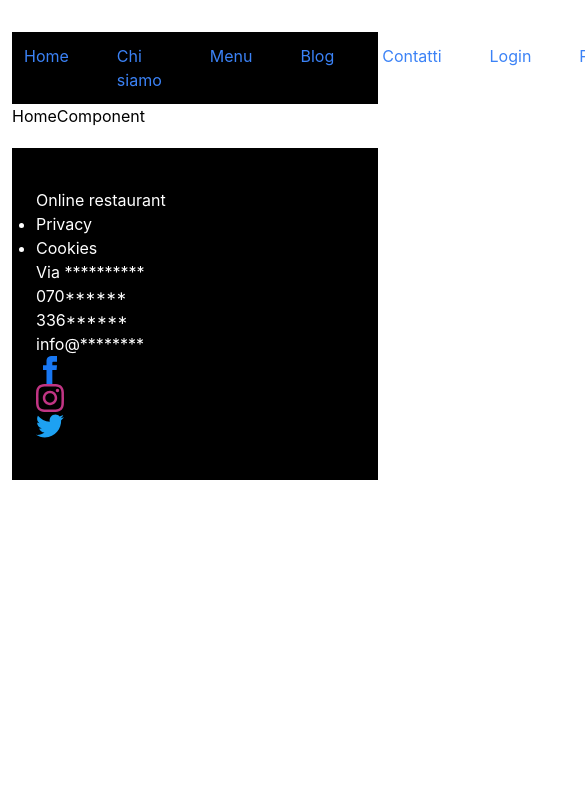
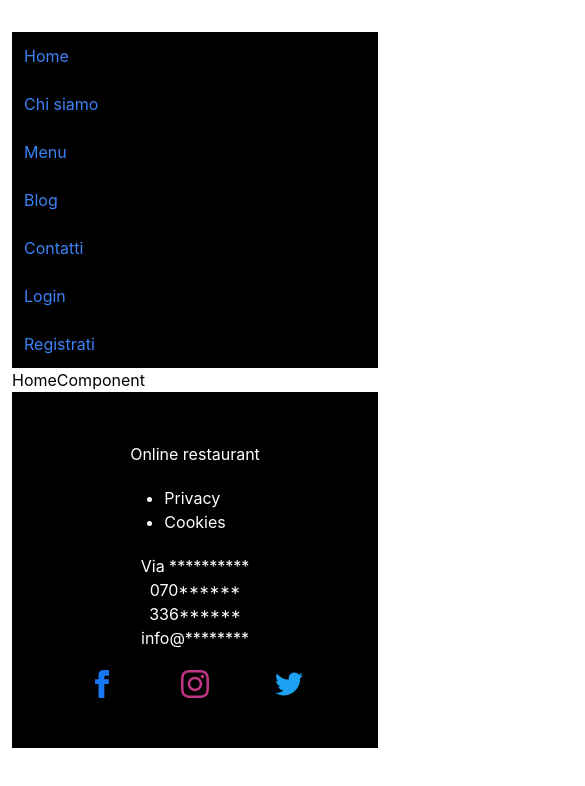
Before and after one commit to sssteveCA/restaurant-frontend, a React (Create React App) app: page / in a window 390 px wide. Shown: the top 786 px of the page, 585 px wide, since content can reach past the window. Built offline with nearby package versions, Linux system fonts and the light colour scheme.

Commit message:
Updated style to Footer.sass

```diff
--- a/src/components/footer/Footer.sass
+++ b/src/components/footer/Footer.sass
@@ -1,7 +1,15 @@
 
 @mixin footer-style()
     footer
-        ul.footer-link
-            list-style-type: disc !important
+        background-color: black
+        color: white
+        padding: 50px 10px
+        >div
+            display: flex
+            justify-content: center
+            align-items: center
+            flex-direction: column
+            ul.footer-link
+                list-style-type: disc !important
 
 @include footer-style()
--- a/src/components/footer/Footer.tsx
+++ b/src/components/footer/Footer.tsx
@@ -4,21 +4,21 @@ import SocialIcons from './social_icons/SocialIcons'
 
 const Footer = () => {
   return (
-    <footer className='bg-black px-6 py-10 mt-5 text-white'>
+    <footer className='grid grid-cols-1 sm:grid-cols-2 md:grid-cols-4'>
         <div>Online restaurant</div>
-        <div>
+        <div className='pt-5 sm:pt-0'>
             <ul className='footer-link'>
                 <li><a href="#">Privacy</a></li>
                 <li><a href="#">Cookies</a></li>
             </ul>
         </div>
-        <div>
+        <div className='pt-5 md:pt-0'>
             <div>Via **********</div>
             <div>070******</div>
             <div>336******</div>
             <div>info@********</div>
         </div>
-        <div>
+        <div className='flex flex-row justify-evenly pt-5 md:pt-0'>
             <SocialIcons />
         </div>
     </footer>
--- a/src/components/navbar/Navbar.tsx
+++ b/src/components/navbar/Navbar.tsx
@@ -33,9 +33,9 @@ export default class Navbar extends React.Component<any,any>{
 
     render(): React.ReactNode {
         return (
-            <nav className='flex justify-between bg-black'>
-                <ul className='flex'>{this.leftMenu()}</ul>
-                <ul className='flex'>{this.rightMenu()}</ul>
+            <nav className='flex flex-col lg:flex-row lg:justify-between bg-black'>
+                <ul className='flex flex-col lg:flex-row'>{this.leftMenu()}</ul>
+                <ul className='flex flex-col lg:flex-row'>{this.rightMenu()}</ul>
             </nav>
           )
     }
```
